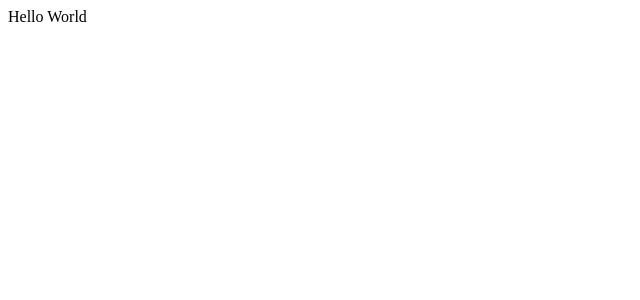
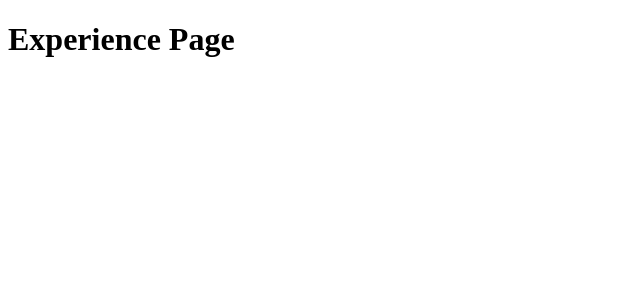
Before and after one commit to bendwilletts/personal-site, a React (Create React App) app: page /experience in a window 1280 px wide. Shown: the top 300 px of the page, without its empty margins (0-640 px from the left). Built offline with nearby package versions, Linux system fonts and the light colour scheme.

Commit message:
HomePage and ExpPage set

```diff
--- a/package.json
+++ b/package.json
@@ -6,6 +6,8 @@
     "lint": "^1.1.2",
     "react": "^16.4.0",
     "react-dom": "^16.4.0",
+    "react-router": "^4.2.0",
+    "react-router-dom": "^4.2.2",
     "react-scripts": "1.1.4",
     "semantic-ui-react": "^0.80.2"
   },
--- a/src/App.js
+++ b/src/App.js
@@ -1,5 +1,13 @@
 import React from 'react';
+import {Route} from "react-router-dom";
+import HomePage from "./components/pages/HomePage";
+import ExpPage from "./components/pages/ExpPage.js";
 
-const App = () => <div>Hello World</div>;
+const App = () => (
+	<div>
+		<Route path="/" exact component={HomePage} />
+		<Route path="/experience" exact component={ExpPage} />
+	</div>
+);
 
 export default App;
--- /dev/null
+++ b/src/components/pages/ExpPage.js
@@ -0,0 +1,10 @@
+import React from 'react';
+
+
+const ExpPage = () =>(
+	<div>
+		<h1>Experience Page</h1>
+	</div>
+);
+
+export default ExpPage;
--- /dev/null
+++ b/src/components/pages/HomePage.js
@@ -0,0 +1,11 @@
+import React from 'react';
+import { Link } from "react-router-dom";
+
+const HomePage = () => (
+	<div>
+		<h1>Home Page</h1>
+		<Link to="/experience">Experience</Link>
+	</div>
+);
+
+export default HomePage;
--- a/src/index.js
+++ b/src/index.js
@@ -1,7 +1,13 @@
 import React from 'react';
 import ReactDOM from 'react-dom';
+import {BrowserRouter} from 'react-router-dom';
 import App from './App';
 import registerServiceWorker from './registerServiceWorker';
 
-ReactDOM.render(<App />, document.getElementById('root'));
+ReactDOM.render(
+	<BrowserRouter>
+		<App />
+	</BrowserRouter>,
+	document.getElementById('root')
+);
 registerServiceWorker();
```
Also changed, not shown: 2 other files (tests, documents, lock files or other folders).
